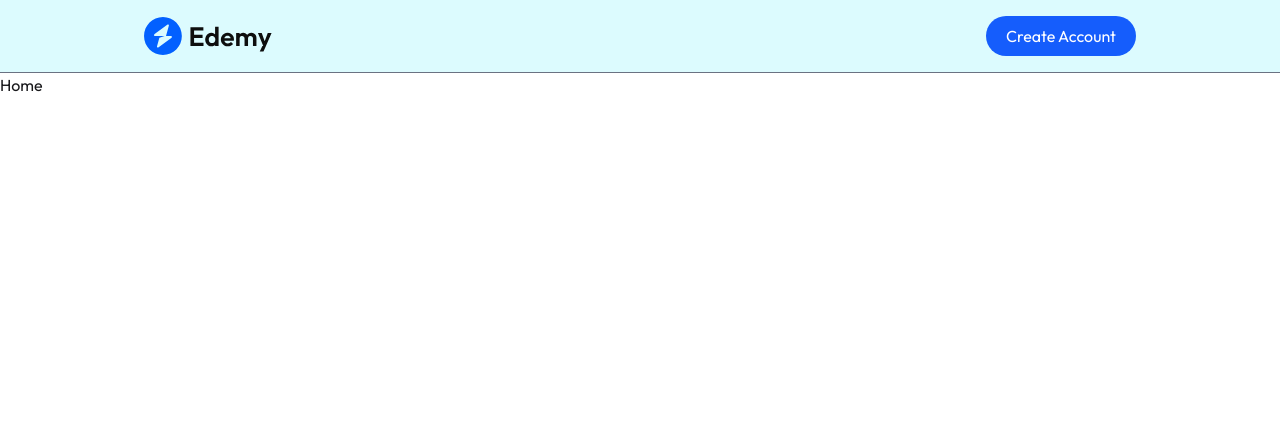
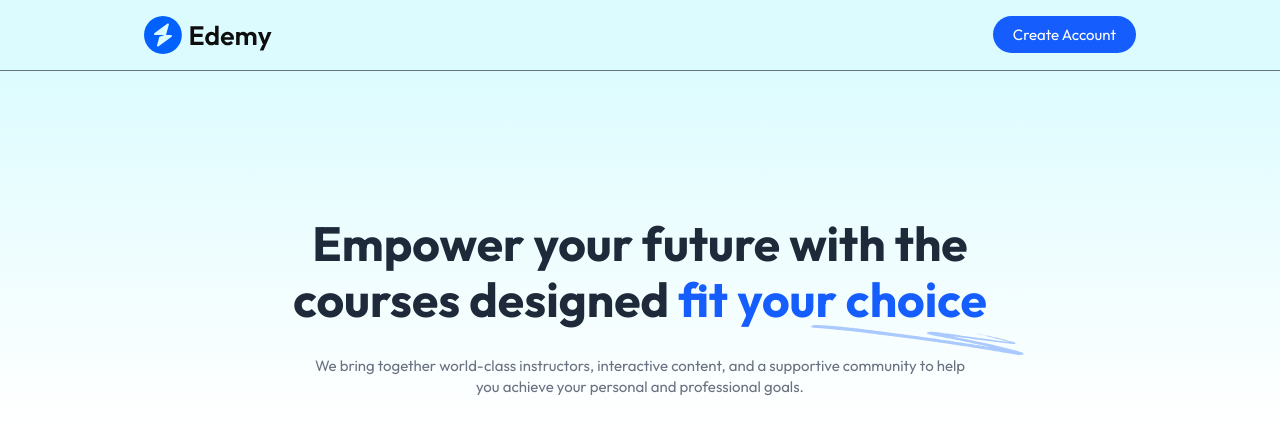
Before and after one commit to mmahadi-ahmedd/Course-Master-Client, a React (Vite) app: page / in a window 1280 px wide. Shown: the top 434 px of the page. Built offline with nearby package versions, Linux system fonts and the light colour scheme; no server answers.

Commit message:
created hero section

```diff
--- a/package.json
+++ b/package.json
@@ -21,7 +21,6 @@
     "react-router-dom": "^7.9.6",
     "react-simple-star-rating": "^5.1.7",
     "react-youtube": "^10.1.0",
-    "tailwindcss": "^4.1.17",
     "uniqid": "^5.4.0"
   },
   "devDependencies": {
@@ -29,11 +28,14 @@
     "@types/react": "^19.2.5",
     "@types/react-dom": "^19.2.3",
     "@vitejs/plugin-react": "^5.1.1",
+    "autoprefixer": "^10.4.22",
     "daisyui": "^5.5.5",
     "eslint": "^9.39.1",
     "eslint-plugin-react-hooks": "^7.0.1",
     "eslint-plugin-react-refresh": "^0.4.24",
     "globals": "^16.5.0",
+    "postcss": "^8.5.6",
+    "tailwindcss": "^4.1.17",
     "vite": "^7.2.4"
   }
 }
--- a/src/Components/Student/Hero/Hero.jsx
+++ b/src/Components/Student/Hero/Hero.jsx
@@ -1,9 +1,28 @@
 import React from 'react';
+import { assets } from '../../../assets/assets';
 
 const Hero = () => {
     return (
-        <div>
-          <h1>Hero</h1>
+        <div className='flex flex-col items-center justify-center w-full md:pt-36 pt-20 px-7 md:px-0 space-y-7 text-center bg-gradient-to-b from-cyan-100/70 section-padding' >
+
+          <h1 className='md:text-home-heading-large text-home-heading-small relative font-bold text-gray-800 max-w-3xl mx-auto fancy-text'>
+            Empower your future with the courses designed
+            <span className='text-blue-600'> fit your choice </span>
+            <img
+              src={assets.sketch}
+              alt="sketch"
+              className='md:block hidden absolute -bottom-7 right-0'
+            />
+          </h1>
+
+          <p className='md:block hidden text-gray-500 max-w-2xl mx-auto'>
+            We bring together world-class instructors, interactive content, and a supportive community to help you achieve your personal and professional goals.
+          </p>
+
+          <p className='md:hidden text-gray-500 max-w-sm mx-auto'>
+            We bring together world-class instructors to help you achieve your personal and professional goals.
+          </p>
+
         </div>
     );
 };
--- a/src/Components/Student/SearchBar/SearchBar.jsx
+++ b/src/Components/Student/SearchBar/SearchBar.jsx
@@ -1,10 +1,15 @@
 import React from 'react';
+import { assets } from '../../../assets/assets';
 
 const SearchBar = () => {
     return (
-        <div>
-            <h1>SearchBar</h1>
-        </div>
+
+            <form className='max-w-full w-full md:h-14 h-12 flex items-center bg-white border border-gray-500/20 rounded' >
+                <img src={assets.search_icon} alt="search_icon" className='md:w-auto w-10 px-3' />
+                <input type="text" placeholder='Search for courses' className='w-full h-full outline-none text-gray-500/80' />
+                <button type='submit' className='bg-blue-600 rounded text-white md:px-10 px-7 md:py-3 py-2 mx-1' >Search</button>
+            </form>
+
     );
 };
 
--- a/src/Pages/Home/Home.jsx
+++ /dev/null
@@ -1,11 +0,0 @@
-import React from 'react';
-
-const Home = () => {
-    return (
-        <div>
-            <h1>This is home</h1>
-        </div>
-    );
-};
-
-export default Home;
--- a/src/Pages/Student/Home/Home.jsx
+++ b/src/Pages/Student/Home/Home.jsx
@@ -1,9 +1,11 @@
 import React from 'react';
-
+import Hero from '../../../Components/Student/Hero/Hero';
 const Home = () => {
     return (
         <div>
-            <h1>Home</h1>
+            <div className='flex flex-col items-center space-y-7 text-center' >
+          <Hero/>
+        </div>
         </div>
     );
 };
--- a/src/index.css
+++ b/src/index.css
@@ -6,3 +6,34 @@
 *{
   font-family: Outfit;
 }
+
+@layer utilities {
+  /* Small devices */
+  .text-home-heading-small {
+    font-size: 28px;
+    line-height: 34px;
+  }
+
+  /* Medium and up */
+  @media (min-width: 768px) {
+    .md\:text-home-heading-large {
+      font-size: 48px;
+      line-height: 56px;
+    }
+  }
+
+  .text-course-details-heading-small {
+    font-size: 26px;
+    line-height: 36px;
+  }
+
+  .text-course-details-heading-large {
+    font-size: 36px;
+    line-height: 44px;
+  }
+
+  .text-default {
+    font-size: 15px;
+    line-height: 21px;
+  }
+}
```
Also changed, not shown: 1 other file (tests, documents, lock files or other folders).
